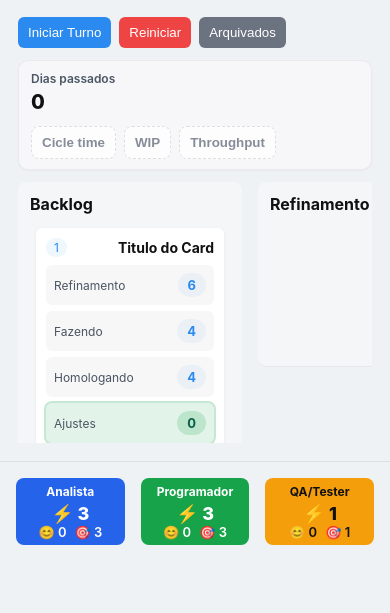
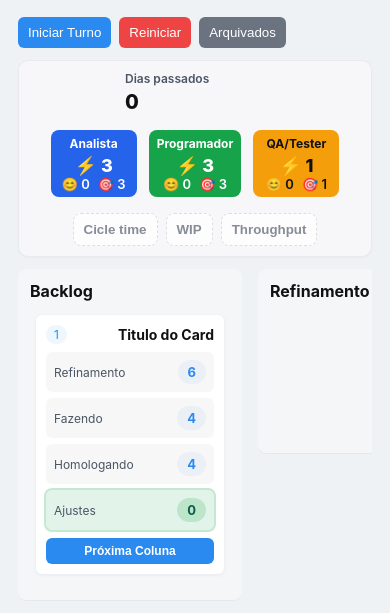
Before and after one commit to journalindoor/kanban-rony-game, a website: page index.html in a window 390 px wide. Shown: the part 45-658 px from the top of the page. Drawn offline with Linux system fonts and the light colour scheme.

Commit message:
Ajusta layout da barra de status e comportamento de altura do board

```diff
--- a/css/styles.css
+++ b/css/styles.css
@@ -15,7 +15,7 @@
 
 .container{
   padding:18px;
-  height:60vh;
+  height:100%;
   box-sizing:border-box;
   overflow:hidden;
   display:flex;
@@ -29,6 +29,7 @@
   align-items:flex-start;
   height:100%;
   overflow-x:auto;
+  overflow-y:auto;
   padding-bottom:8px;
 }
 
@@ -63,17 +64,10 @@
 
 /* Roles area */
 .roles-area{
-  height:40vh;
-  width:100%;
-  display:grid;
-  grid-template-columns: repeat(auto-fit, minmax(90px, 120px));
-  gap:20px;
-  padding:20px;
-  box-sizing:border-box;
-  border-top:1px solid rgba(0,0,0,0.08);
-  overflow-y:auto;
-  align-content:start;
-  justify-content:center;
+  display:flex;
+  gap:12px;
+  align-items:center;
+  flex-wrap:wrap;
 }
 
 
@@ -87,8 +81,8 @@
 }
 
 .role{
-  min-width:90px;
-  max-width:120px;
+  min-width:70px;
+  max-width:100px;
   aspect-ratio:auto;
 
   display:flex;
@@ -97,9 +91,10 @@
   justify-content:center;
   gap:4px;
 
-  padding:8px 10px;
+  padding:6px 8px;
   border-radius:8px;
   font-weight:700;
+  font-size:11px;
   cursor:grab;
   user-select:none;
 
@@ -108,14 +103,23 @@
 
 /* Responsive adjustments */
 @media (max-width:800px){
+  .status-bar{
+    flex-direction:column;
+    align-items:flex-start;
+  }
+
+  .status-left{
+    flex-direction:column;
+    width:100%;
+  }
+
   .roles-area{
-    grid-template-columns: repeat(auto-fit, minmax(85px, 1fr));
-    gap:16px;
-    padding:16px;
+    width:100%;
+    justify-content:center;
   }
 
   .role{
-    min-width:85px;
+    min-width:70px;
     padding:6px 8px;
   }
 }
@@ -268,7 +272,13 @@
 }
 
 /* Game layout */
-.game-layout{width:100vw;height:100vh;overflow:hidden;}
+.game-layout{
+  width:100vw;
+  height:100vh;
+  overflow:hidden;
+  display:flex;
+  flex-direction:column;
+}
 
 /* Top controls (Start/Reset) under the title */
 .top-controls{
@@ -287,11 +297,18 @@
   padding:10px 12px;
   margin:0 0 12px 0;
   display:flex;
-  gap:12px;
+  gap:16px;
   flex-wrap:wrap;
   align-items:center;
   justify-content:space-between;
   box-shadow:0 1px 2px rgba(0,0,0,0.03);
+}
+
+.status-left{
+  display:flex;
+  gap:16px;
+  align-items:center;
+  flex-wrap:wrap;
 }
 
 .status-metrics{display:flex;gap:12px;align-items:center;flex-wrap:wrap}
--- a/index.html
+++ b/index.html
@@ -20,10 +20,18 @@
 
 			<!-- Status bar for day counter and future metrics -->
 			<div class="status-bar">
-				<div class="status-metrics">
-					<div class="metric">
-						<span class="metric-label">Dias passados</span>
-						<span class="metric-value" id="dayCounter">0</span>
+				<div class="status-left">
+					<div class="status-metrics">
+						<div class="metric">
+							<span class="metric-label">Dias passados</span>
+							<span class="metric-value" id="dayCounter">0</span>
+						</div>
+					</div>
+					<!-- Roles area -->
+					<div class="roles-area" id="rolesArea">
+						<div class="role" data-role="Analista" id="role-analista">Azul<br>Analista</div>
+						<div class="role" data-role="Programador" id="role-programador">Verde<br>Programador</div>
+						<div class="role" data-role="QA/Tester" id="role-qa">Amarelo<br>QA/Tester</div>
 					</div>
 				</div>
 				<div class="status-actions">
@@ -76,14 +84,6 @@
 			</div>
 		</div>
 
-		<!-- Roles area -->
-		<div class="roles-area" id="rolesArea">
-			<div class="role" data-role="Analista" id="role-analista">Azul<br>Analista</div>
-			<div class="role" data-role="Programador" id="role-programador">Verde<br>Programador</div>
-			<div class="role" data-role="QA/Tester" id="role-qa">Amarelo<br>QA/Tester</div>
-		</div>
-    </div>
-
 
 
 		<script src="src/storage.js" defer></script>
```
